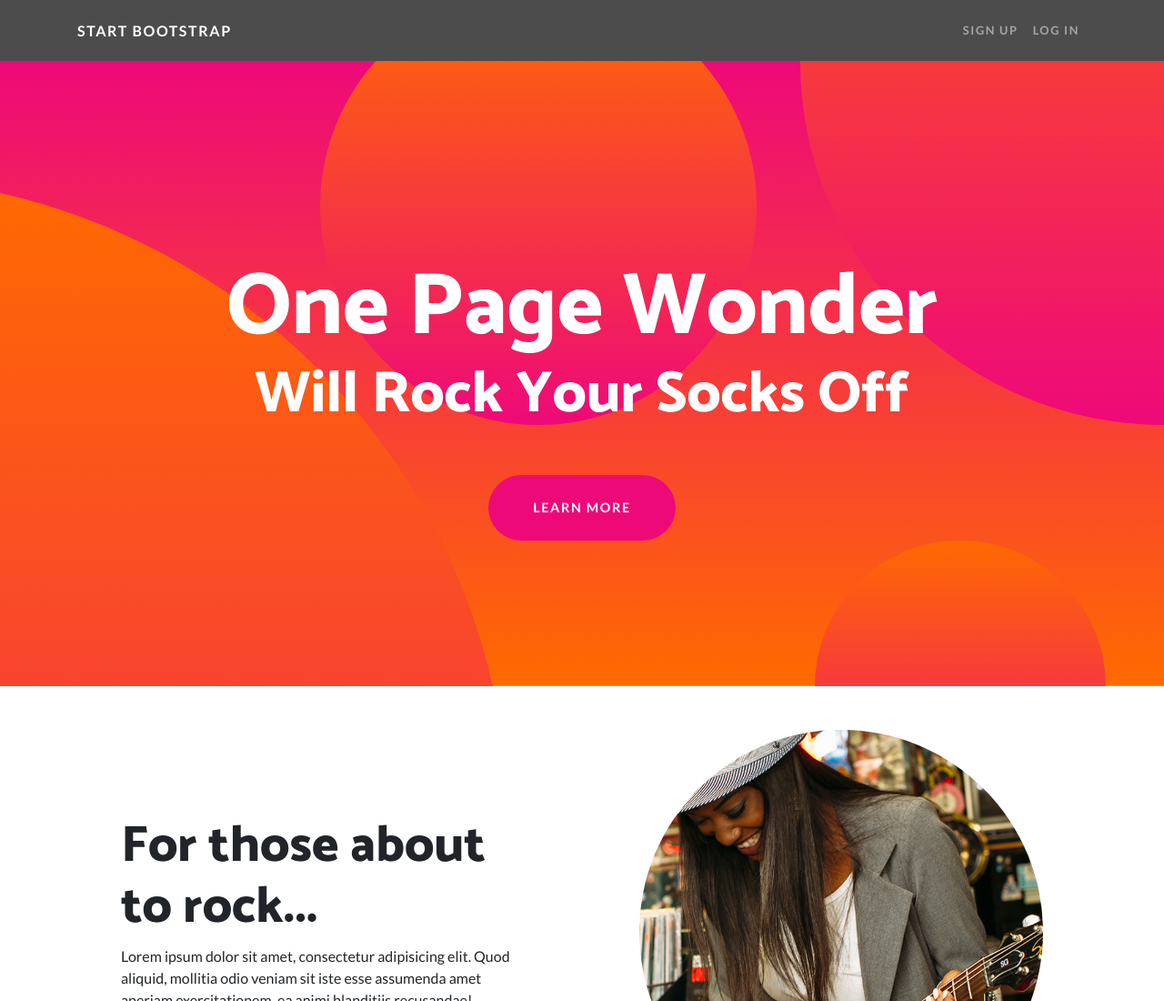
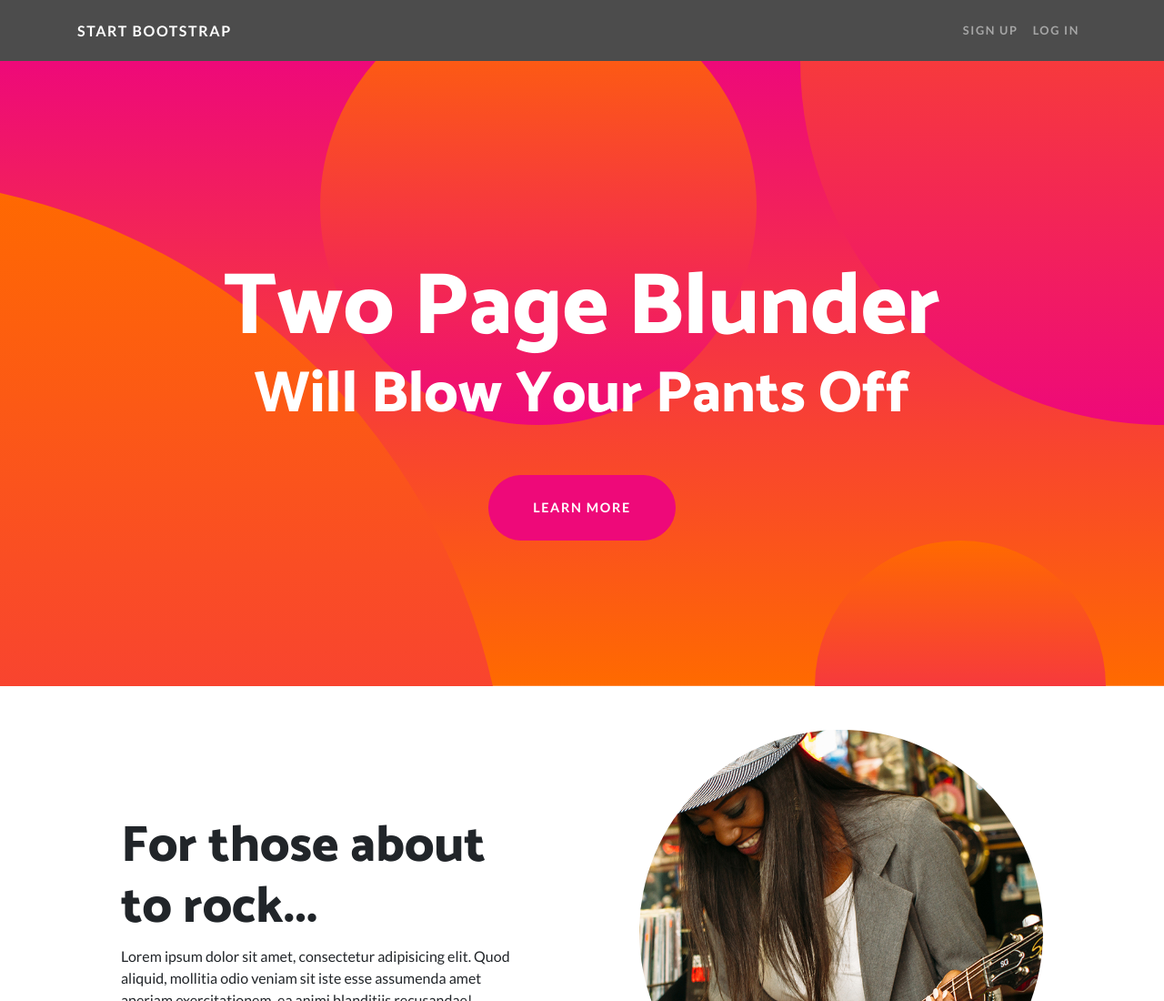
Before and after one commit to Mitchellpaddy/assingnment-no-4, a plain HTML site: page index.html in a window 1280 px wide. Shown: the top 1100 px of the page at 91% size. Drawn offline with Linux system fonts and the light colour scheme.

Commit message:
change of h1 & h2

```diff
--- a/index.html
+++ b/index.html
@@ -47,8 +47,8 @@
   <header class="masthead text-center text-white">
     <div class="masthead-content">
       <div class="container">
-        <h1 class="masthead-heading mb-0">One Page Wonder</h1>
-        <h2 class="masthead-subheading mb-0">Will Rock Your Socks Off</h2>
+        <h1 class="masthead-heading mb-0">Two Page Blunder</h1>
+        <h2 class="masthead-subheading mb-0">Will Blow Your Pants Off</h2>
         <a href="#" class="btn btn-primary btn-xl rounded-pill mt-5">Learn More</a>
       </div>
     </div>
```
